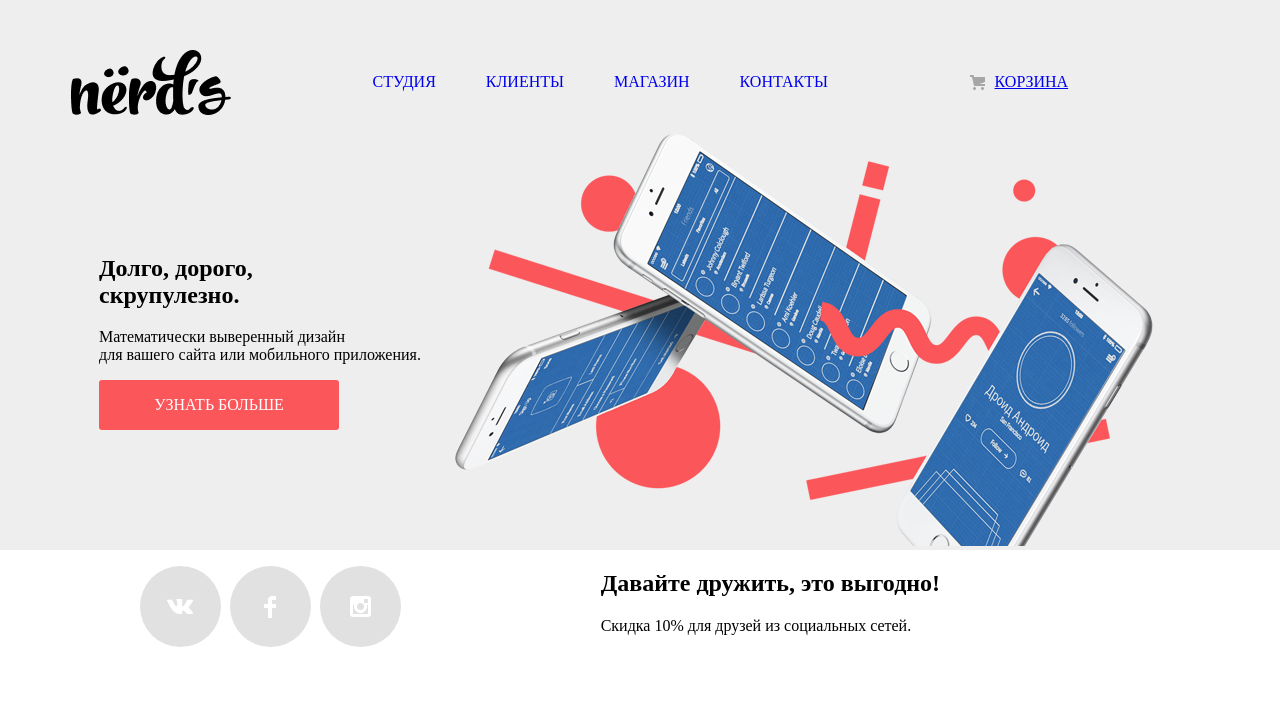
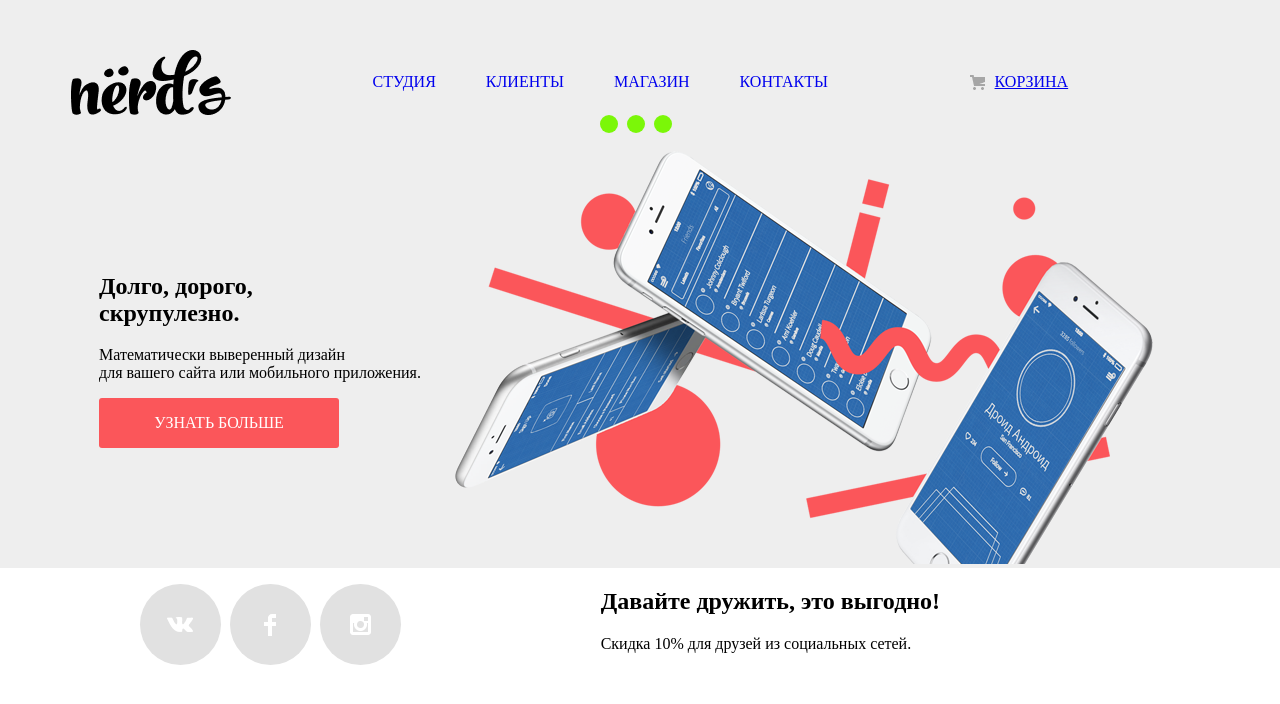
Before and after one commit to Parafeks/Nerds, a plain HTML site: page index.html in a window 1280 px wide. Drawn offline with Linux system fonts and the light colour scheme.

Commit message:
Добавление радиокнопки

```diff
--- a/index.html
+++ b/index.html
@@ -41,7 +41,17 @@
 
     <main>
         <section class="slider-info">
-            <div class="slider">
+            <div class="slider-nav">
+                <input type="radio" class="slider-check" name="r" id="r1" checked>
+                <input type="radio" class="slider-check" name="r" id="r2">
+                <input type="radio" class="slider-check" name="r" id="r3">
+
+                <label for="r1" class="slider-label"></label>
+                <label for="r2" class="slider-label"></label>
+                <label for="r3" class="slider-label"></label>
+            </div>
+
+            <div class="slider-design">
                 <div class="slider-text">
                     <h2>Долго, дорого, <br> скрупулезно.</h2>
                     <p>Математически выверенный дизайн <br> для вашего сайта или мобильного приложения.</p>
@@ -53,11 +63,11 @@
                 </div>
             </div>
 
-            <div class="slider-2">
+            <div class="slider-math">
                 <div class="slider-text">
                     <h2>Любим математику <br> как никто другой</h2>
                     <p>Никакого креатива, только математические формулы <br> для расчета идеальных пропорций</p>
-                    <a href="" class="slider-button">узнать больше</a>
+                    <a href="#" class="slider-button">узнать больше</a>
                 </div>
 
                 <div class="slider-img">
@@ -65,11 +75,11 @@
                 </div>
             </div>
 
-            <div class="slider-3">
+            <div class="slider-hardcore">
                 <div class="slider-text">
                     <h2>Только ночь, <br> только хардкор</h2>
                     <p>Работать днем, как все? Мы против этого. <br> Ближе к полуночи работа только начинается.</p>
-                    <a href="" class="slider-botton">узнать больше</a>
+                    <a href="#" class="slider-button">узнать больше</a>
                 </div>
 
                 <div class="slider-img">
@@ -88,25 +98,19 @@
 
                     <li class="item">
                         <a href="#" class="link">
-                            <div class="circle">
-                                <img src="images/vk.png" alt="иконка vk" class="icon">
-                            </div>
+                            <img src="images/vk.png" alt="иконка vk" class="icon">
                         </a>
                     </li>
 
                     <li class="item">
                         <a href="#" class="link">
-                            <div class="circle">
-                                <img src="images/facebook.png" alt="иконка facebook" class="icon">
-                            </div>
+                            <img src="images/facebook.png" alt="иконка facebook" class="icon">
                         </a>
                     </li>
 
                     <li class="item">
                         <a href="#" class="link">
-                            <div class="circle">
-                                <img src="images/insta.png" alt="иконка insta" class="icon">
-                            </div>
+                            <img src="images/insta.png" alt="иконка insta" class="icon">
                         </a>
                     </li>
 
--- a/main.css
+++ b/main.css
@@ -71,14 +71,14 @@ body{
     background-color: #EEEEEE;
 }
 
-.slider{
+.slider-design{
     display: flex;
     justify-content: center;
     align-items: center;
 
 }
 
-.slider-2{
+.slider-math{
     display: flex;
     justify-content: center;
     align-items: center;
@@ -86,7 +86,7 @@ body{
 }
 
 
-.slider-3{
+.slider-hardcore{
     display: flex;
     justify-content: center;
     align-items: center;
@@ -103,9 +103,30 @@ body{
     height: 50px;
     display: block;
     text-align: center;
-    line-height: 50px;
+    line-height: 50px;       /*высота строки */
 }
 
+.slider-nav{
+    display: flex;
+    justify-content: center;
+
+}
+
+.slider-check{            /*скрываем кружочки*/
+    position:absolute;
+    clip:rect(0 0 0 0);
+	overflow:hidden;
+}
+
+.slider-label{
+    overflow:hidden;
+    display:inline-block;
+    width: 18px;
+    height: 18px;
+    background:#7bf708;
+    border-radius: 50%;
+    margin-right: 9px;
+}
 
 
 
@@ -138,7 +159,7 @@ body{
     margin-right: 0px;
 }
 
-.circle {
+.link {
     width: 81px;
     height: 81px;
     background: #E1E1E1;
```
